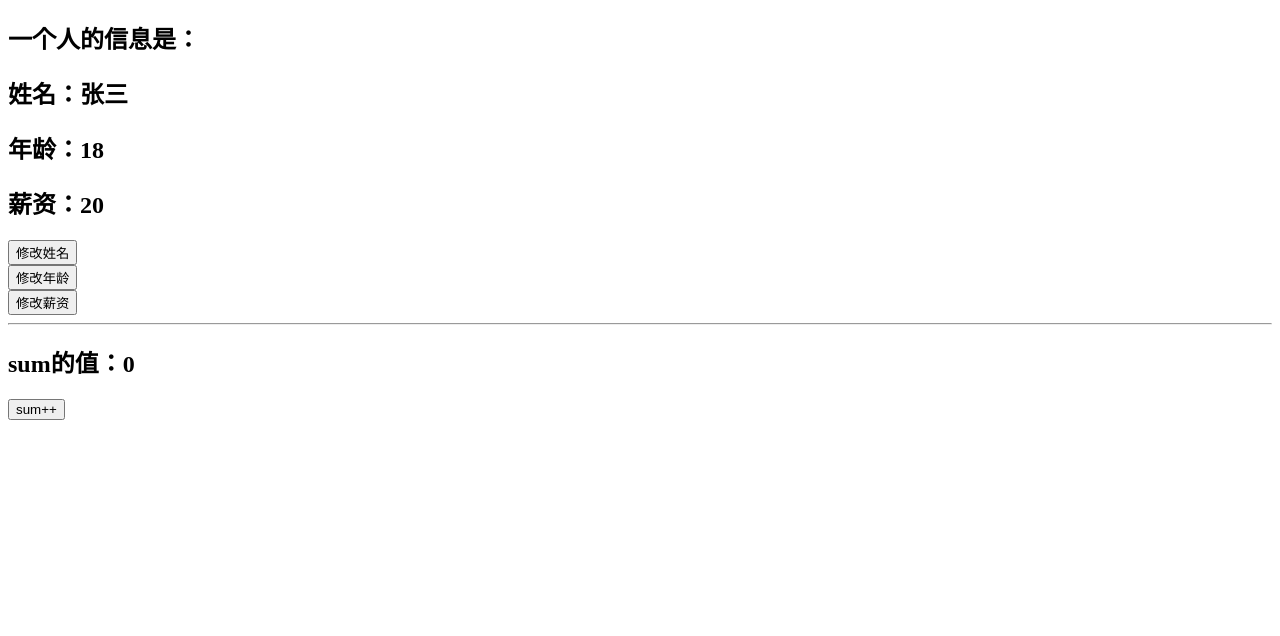
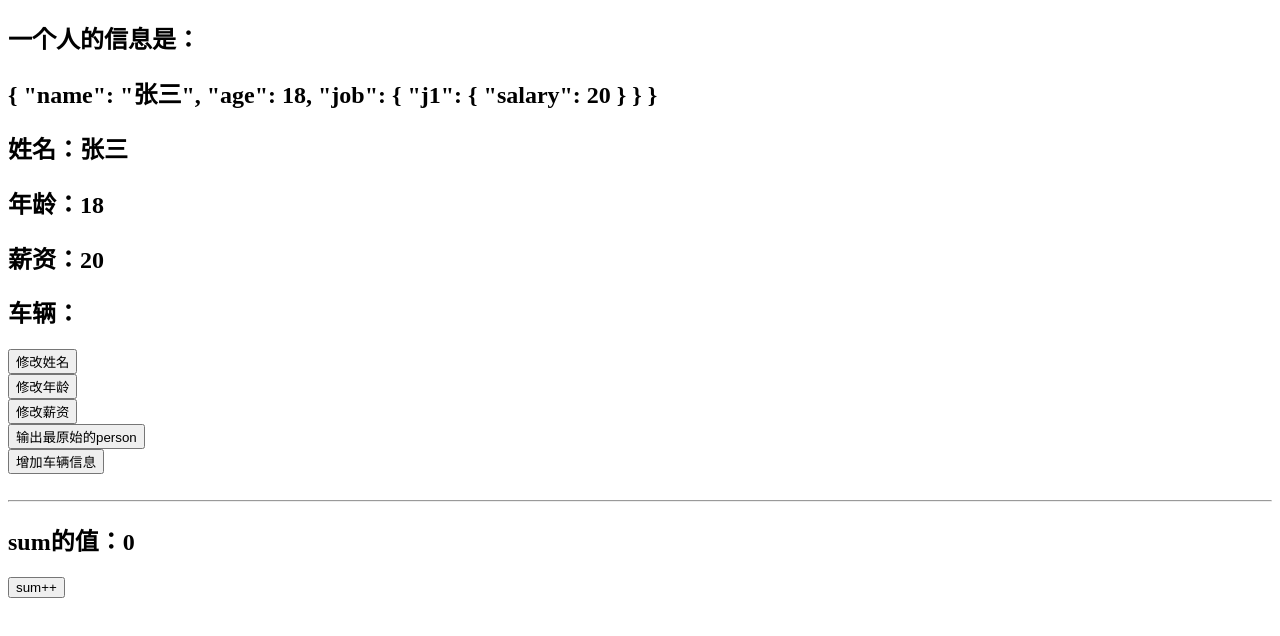
Before and after one commit to bulubulugaga/learnVue3, a Vue app: page / in a window 1280 px wide. Shown: the top 636 px of the page. Built offline with nearby package versions, Linux system fonts and the light colour scheme.

Commit message:
toRaw和markRaw

```diff
--- a/src/components/Demo.vue
+++ b/src/components/Demo.vue
@@ -1,12 +1,17 @@
 <template>
   <h2>一个人的信息是：</h2>
+  <h2>{{ person }}</h2>
   <h2>姓名：{{ name }}</h2>
   <h2>年龄：{{ age }}</h2>
   <h2>薪资：{{ job.j1.salary }}</h2>
+  <h2>车辆：{{ person.car }}</h2>
 
-  <button @click="name+='~'">修改姓名</button><br />
+  <button @click="name+='~';">修改姓名</button><br />
   <button @click="age+=1">修改年龄</button><br />
-  <button @click="job.j1.salary+=1">修改薪资</button>
+  <button @click="job.j1.salary+=1">修改薪资</button><br />
+  <button @click="showRowPerson">输出最原始的person</button><br />
+  <button @click="addCar">增加车辆信息</button><br />
+  <button v-if="person.car" @click="changeCar">修改车辆名字</button><br />
 
   <hr />
 
@@ -15,7 +20,7 @@
 </template>
 
 <script>
-import { ref, reactive, toRefs, readonly, shallowReadonly } from 'vue'
+import { ref, reactive, toRefs, toRaw, markRaw } from 'vue'
 export default {
   name: 'Demo',
   setup() {
@@ -30,14 +35,39 @@ export default {
     })
     let sum = ref(0);
 
-    sum = readonly(sum);
-    // sum = shallowReadonly(sum);   // 因为里面就是基本数据类型，所以跟readonly效果一样
-    // person = readonly(person);
-    person = shallowReadonly(person);   // 可修改salary
+    function showRowPerson() {
+      // console.log(person);   // Proxy{...}
+
+      const p = toRaw(person);
+      p.age++;    // person的age也改变了，只是页面没有刷新，当响应式改变person值时，之前的age就会更新，与shallowRactive一样
+      console.log(p, person);    // {}, Proxy{}
+
+      p.job = markRaw(p.job);
+
+      const s = toRaw(sum);
+      // s++;  // 报错，s is readonly
+      console.log(s, sum);   // RefImpl, RefImpl
+
+    }
+
+    function addCar() {
+      const car = { name: '宝马', money: '20w' }
+      // person.car = car;
+      person.car = markRaw(car);
+    }
+
+    function changeCar() {
+      person.car.name+='!';    // 数据改变，没有响应
+      console.log(person.car);
+    }
 
     return {
       sum,
-      ...toRefs(person)
+      person,
+      ...toRefs(person),
+      showRowPerson,
+      addCar,
+      changeCar
     }
   }
 }
```
Also changed, not shown: notes/03其它CompositionApi.md (+10 -0 lines).
